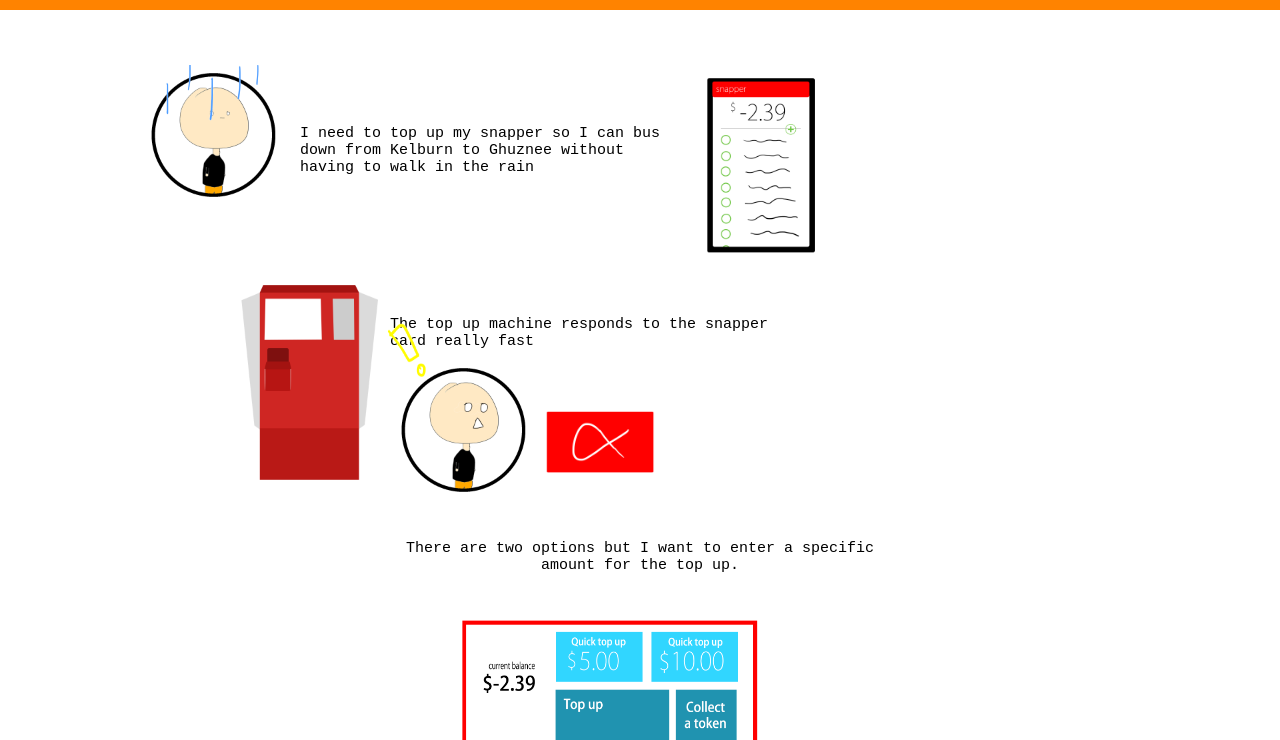
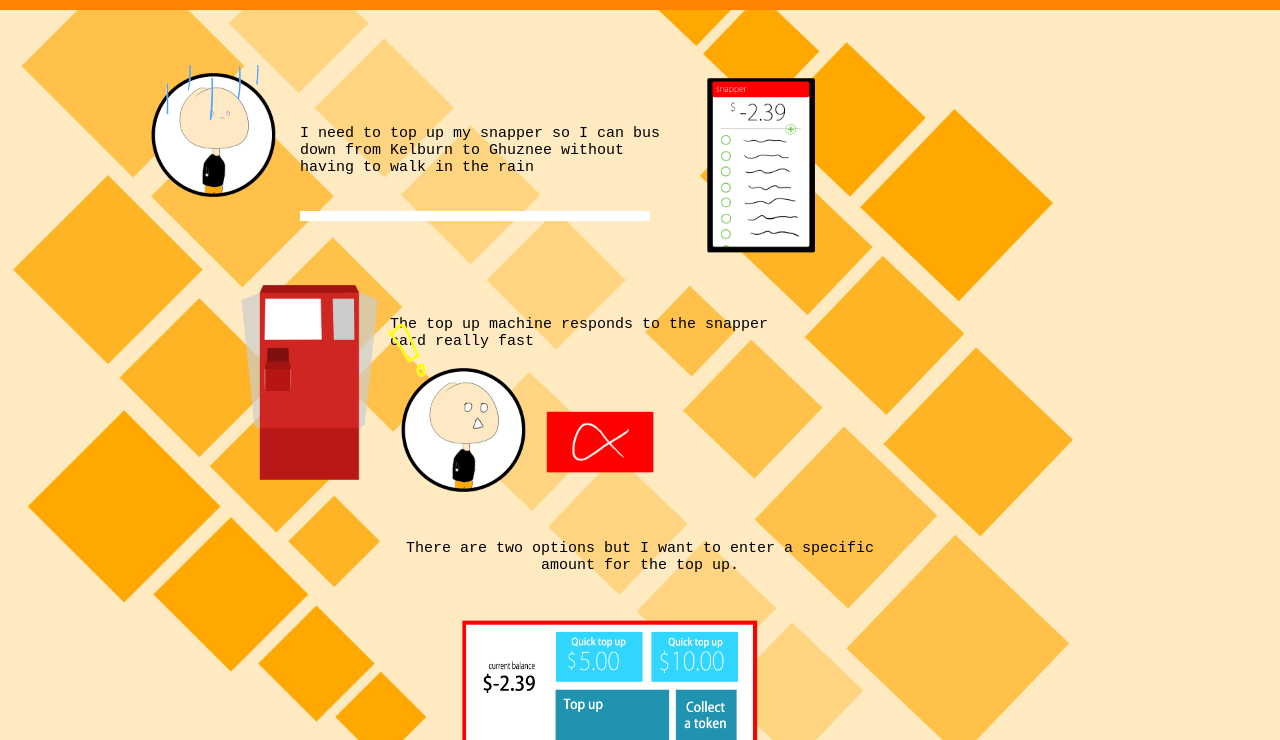
Before and after one commit to prakrichie/Route-Two, a plain HTML site: page index.html in a window 1280 px wide. Shown: the part 60-800 px from the top of the page. Drawn offline with Linux system fonts and the light colour scheme.

Commit message:
Update style.css

```diff
--- a/style.css
+++ b/style.css
@@ -46,7 +46,7 @@ a:hover{
 }
 
 body {
-  background: url(images/test1.jpg);
+  background: url(test1.jpg);
   background-repeat: repeat;
   background-size: 1480px 830px;
   font-size: 15px;
```
